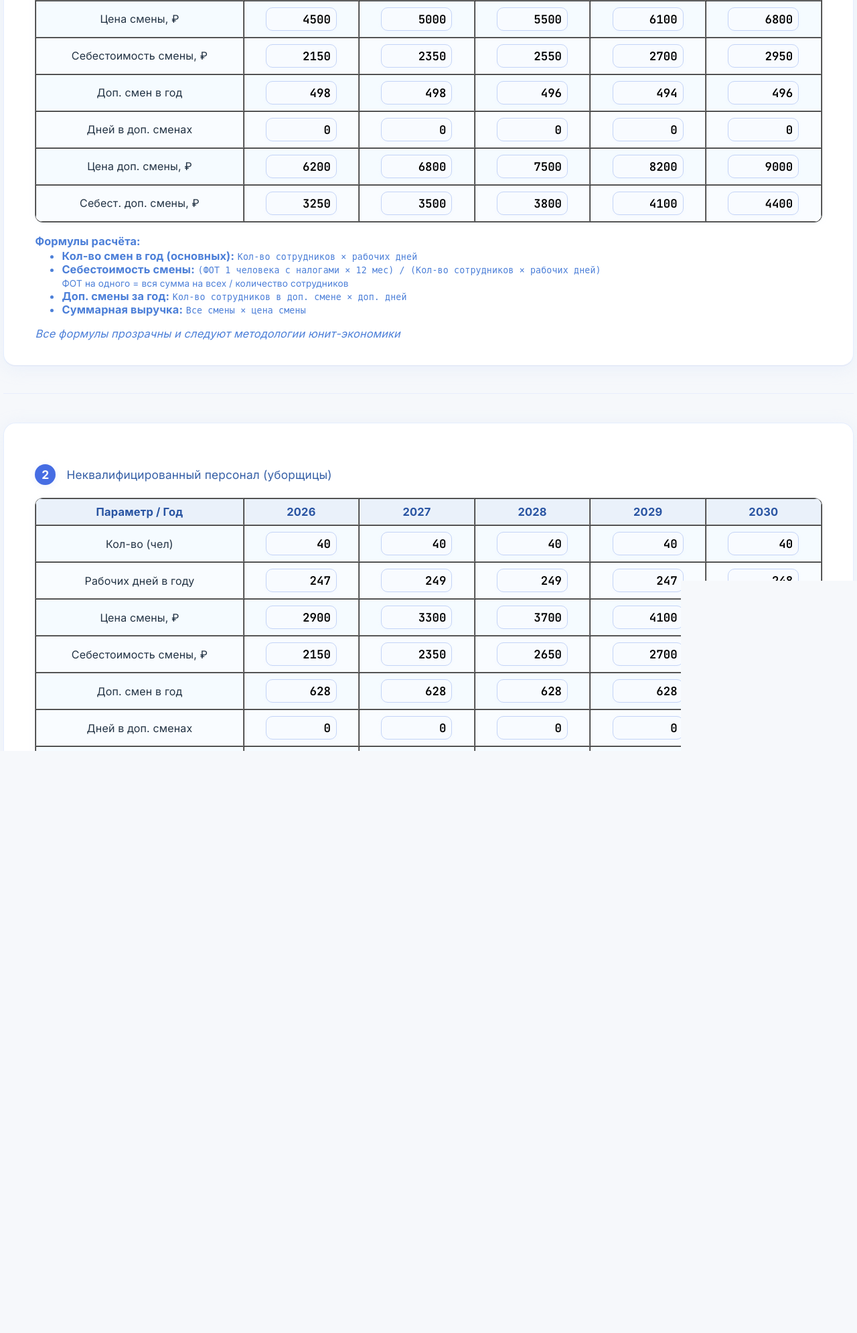
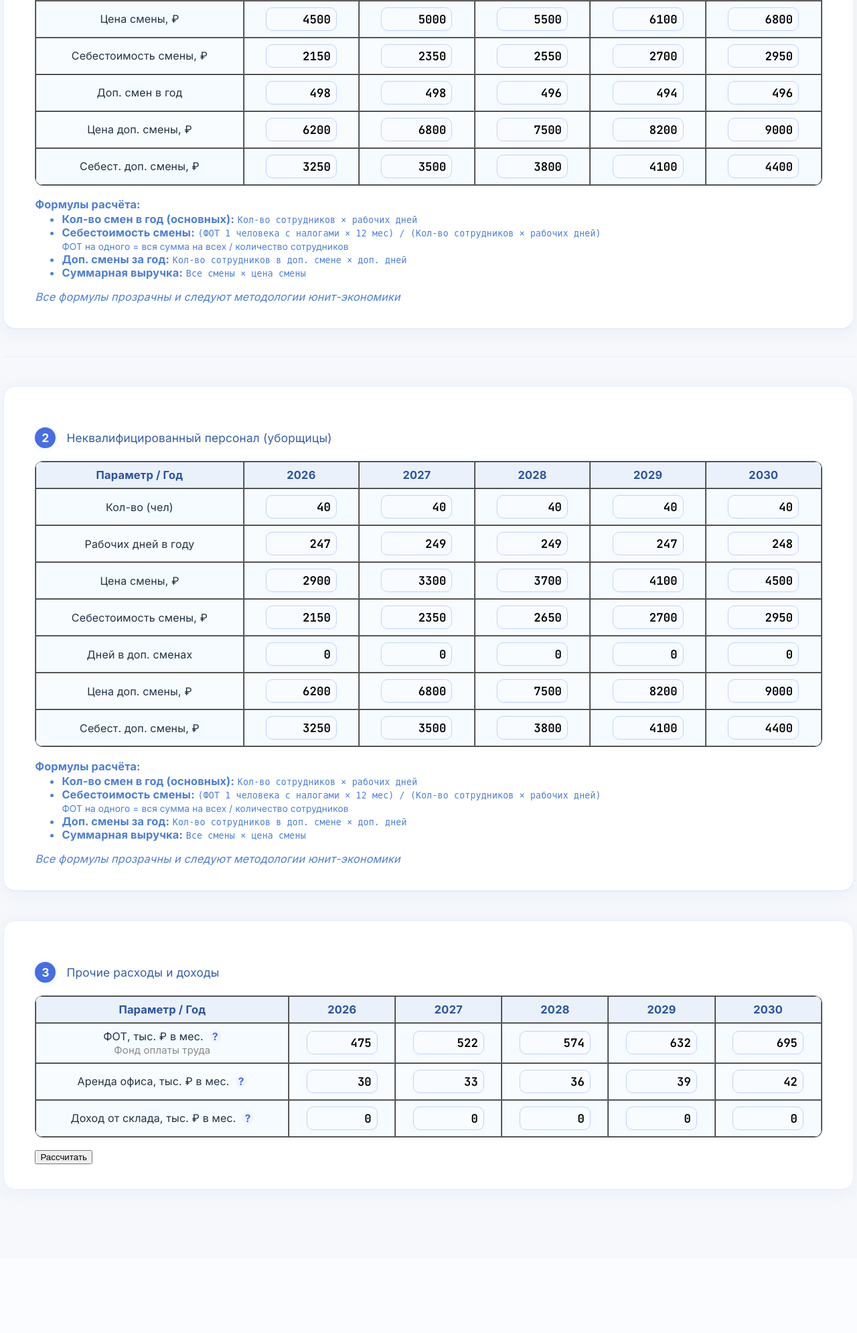
Before and after one commit to maslovmaksim92/tg_bots, a FastAPI app: page /unit-economy/multiyear in a window 1280 px wide. Shown: the part 404-2394 px from the top of the page at 67% size. After the commit the page ends 2180 px from the top, so only its background shows below. Run offline with FastAPI, Linux system fonts and the light colour scheme; parts of the project's set-up code (start-up, migrations or seed data) failed here and were passed over.

Commit message:
Update unit_economy_multiyear.html

```diff
--- a/unit_economy/templates/unit_economy_multiyear.html
+++ b/unit_economy/templates/unit_economy_multiyear.html
@@ -497,12 +497,7 @@
     {% endfor %}
 </tr>
 
-            <tr>
-                <td>Дней в доп. сменах</td>
-                {% for year in YEARS %}
-                    <td><input type="number" min="0" name="{{ year }}_q_extra_days" value="{{ form[year]['q_extra_days']|int_input }}"></td>
-                {% endfor %}
-            </tr>
+
             <tr>
                 <td>Цена доп. смены, ₽</td>
                 {% for year in YEARS %}
@@ -581,12 +576,7 @@
                 <td><input type="number" min="0" name="{{ year }}_nq_cost" value="{{ form[year]['nq_cost']|int_input }}"></td>
             {% endfor %}
         </tr>
-        <tr>
-            <td>Доп. смен в год</td>
-            {% for year in YEARS %}
-                <td><input type="number" min="0" name="{{ year }}_nq_extra_shifts" value="{{ form[year]['nq_extra_shifts']|int_input }}"></td>
-            {% endfor %}
-        </tr>
+
         <tr>
             <td>Дней в доп. сменах</td>
             {% for year in YEARS %}
```
